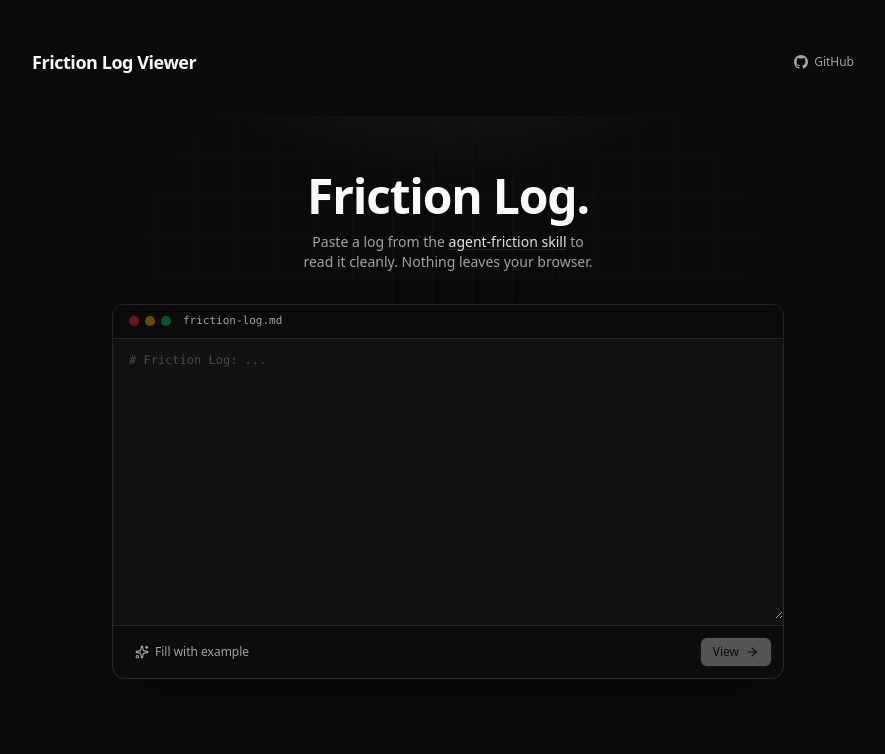
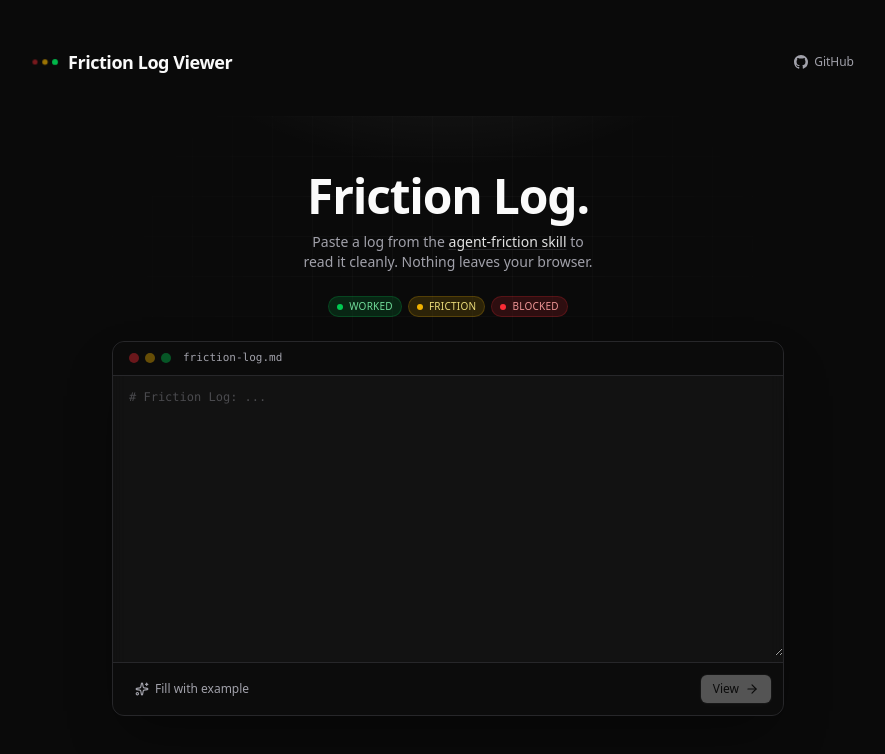
Before and after one commit to aurorascharff/agent-friction-skill-visualizer, a Next.js app: page / in a window 1280 px wide. Shown: the top 754 px of the page, without its empty margins (192-1077 px from the left). Built offline with nearby package versions, Linux system fonts and the light colour scheme.

Commit message:
Add nice UI

```diff
--- a/app/globals.css
+++ b/app/globals.css
@@ -78,3 +78,30 @@ kbd {
     }
   }
 }
+
+/* Breathing severity dots used as the brand mark in the header.
+   Three dots offset in phase so they pulse out of sync. */
+@keyframes severity-breathe {
+  0%,
+  100% {
+    opacity: 0.45;
+    transform: scale(0.85);
+  }
+  50% {
+    opacity: 1;
+    transform: scale(1);
+  }
+}
+@utility animate-breathe {
+  animation: severity-breathe 2.8s ease-in-out infinite both;
+}
+
+@media (prefers-reduced-motion: reduce) {
+  @keyframes severity-breathe {
+    0%,
+    100% {
+      opacity: 0.7;
+      transform: none;
+    }
+  }
+}
--- a/app/layout.tsx
+++ b/app/layout.tsx
@@ -1,5 +1,6 @@
 import type { Metadata } from "next";
 import Link from "next/link";
+import { FrictionMark } from "@/components/ui/friction-mark";
 import "./globals.css";
 
 function GitHubMark({ className }: { className?: string }) {
@@ -35,8 +36,9 @@ export default function RootLayout({
           <header className="mb-10 flex items-center justify-between gap-4">
             <Link
               href="/"
-              className="text-lg font-semibold tracking-tight text-foreground hover:text-foreground/80 transition-colors"
+              className="inline-flex items-center gap-2.5 text-lg font-semibold tracking-tight text-foreground hover:text-foreground/80 transition-colors"
             >
+              <FrictionMark />
               Friction Log Viewer
             </Link>
             <a
--- a/app/page.tsx
+++ b/app/page.tsx
@@ -1,5 +1,6 @@
 import type { Metadata } from "next";
 import { PasteForm } from "@/features/log/components/paste-form";
+import { SeverityChips } from "@/components/ui/severity-chips";
 
 export const metadata: Metadata = {
   title: "Friction Log Viewer",
@@ -26,7 +27,7 @@ export default function HomePage() {
           <h1 className="text-center text-4xl sm:text-5xl font-semibold tracking-tight mb-3 text-foreground">
             Friction Log.
           </h1>
-          <p className="text-center text-sm text-muted-foreground mb-8 [text-wrap:balance] max-w-md mx-auto">
+          <p className="text-center text-sm text-muted-foreground mb-6 [text-wrap:balance] max-w-md mx-auto">
             Paste a log from the{" "}
             <a
               href="https://github.com/aurorascharff/agent-friction-skill"
@@ -38,6 +39,8 @@ export default function HomePage() {
             </a>{" "}
             to read it cleanly. Nothing leaves your browser.
           </p>
+
+          <SeverityChips />
 
           {/* Editor-style card */}
           <div className="rounded-xl border border-border bg-card/80 backdrop-blur shadow-2xl shadow-black/40 overflow-hidden">
--- /dev/null
+++ b/components/ui/friction-mark.tsx
@@ -0,0 +1,29 @@
+/**
+ * Brand mark for the Friction Log Viewer — three severity dots
+ * (red / yellow / green) breathing out of phase. Replaces a static
+ * logo with something that feels alive without being noisy.
+ *
+ * Pure markup, no client JS. Respects prefers-reduced-motion via
+ * the `animate-breathe` utility's media query in globals.css.
+ */
+export function FrictionMark({ className = "" }: { className?: string }) {
+  return (
+    <span
+      aria-hidden
+      className={`inline-flex items-center gap-1 ${className}`}
+    >
+      <span
+        className="w-1.5 h-1.5 rounded-full bg-red-500 animate-breathe"
+        style={{ animationDelay: "0s" }}
+      />
+      <span
+        className="w-1.5 h-1.5 rounded-full bg-yellow-500 animate-breathe"
+        style={{ animationDelay: "0.45s" }}
+      />
+      <span
+        className="w-1.5 h-1.5 rounded-full bg-green-500 animate-breathe"
+        style={{ animationDelay: "0.9s" }}
+      />
+    </span>
+  );
+}
--- /dev/null
+++ b/components/ui/severity-chips.tsx
@@ -0,0 +1,43 @@
+/**
+ * The three severity chips shown under the headline on /. They explain
+ * the friction-log vocabulary (🟢 worked / 🟡 friction / 🔴 blocked)
+ * without resorting to prose. Pure markup.
+ */
+export function SeverityChips() {
+  return (
+    <div className="flex flex-wrap items-center justify-center gap-1.5 mb-6">
+      <Chip color="green" label="worked" />
+      <Chip color="yellow" label="friction" />
+      <Chip color="red" label="blocked" />
+    </div>
+  );
+}
+
+const COLOR: Record<"green" | "yellow" | "red", string> = {
+  green: "bg-green-500/15 text-green-300/90 border-green-500/20",
+  yellow: "bg-yellow-500/15 text-yellow-200/90 border-yellow-500/20",
+  red: "bg-red-500/15 text-red-300/90 border-red-500/20",
+};
+
+const DOT: Record<"green" | "yellow" | "red", string> = {
+  green: "bg-green-500",
+  yellow: "bg-yellow-500",
+  red: "bg-red-500",
+};
+
+function Chip({
+  color,
+  label,
+}: {
+  color: "green" | "yellow" | "red";
+  label: string;
+}) {
+  return (
+    <span
+      className={`inline-flex items-center gap-1.5 rounded-full border px-2 py-0.5 text-[10px] font-medium tracking-wide uppercase ${COLOR[color]}`}
+    >
+      <span className={`w-1.5 h-1.5 rounded-full ${DOT[color]}`} />
+      {label}
+    </span>
+  );
+}
```
